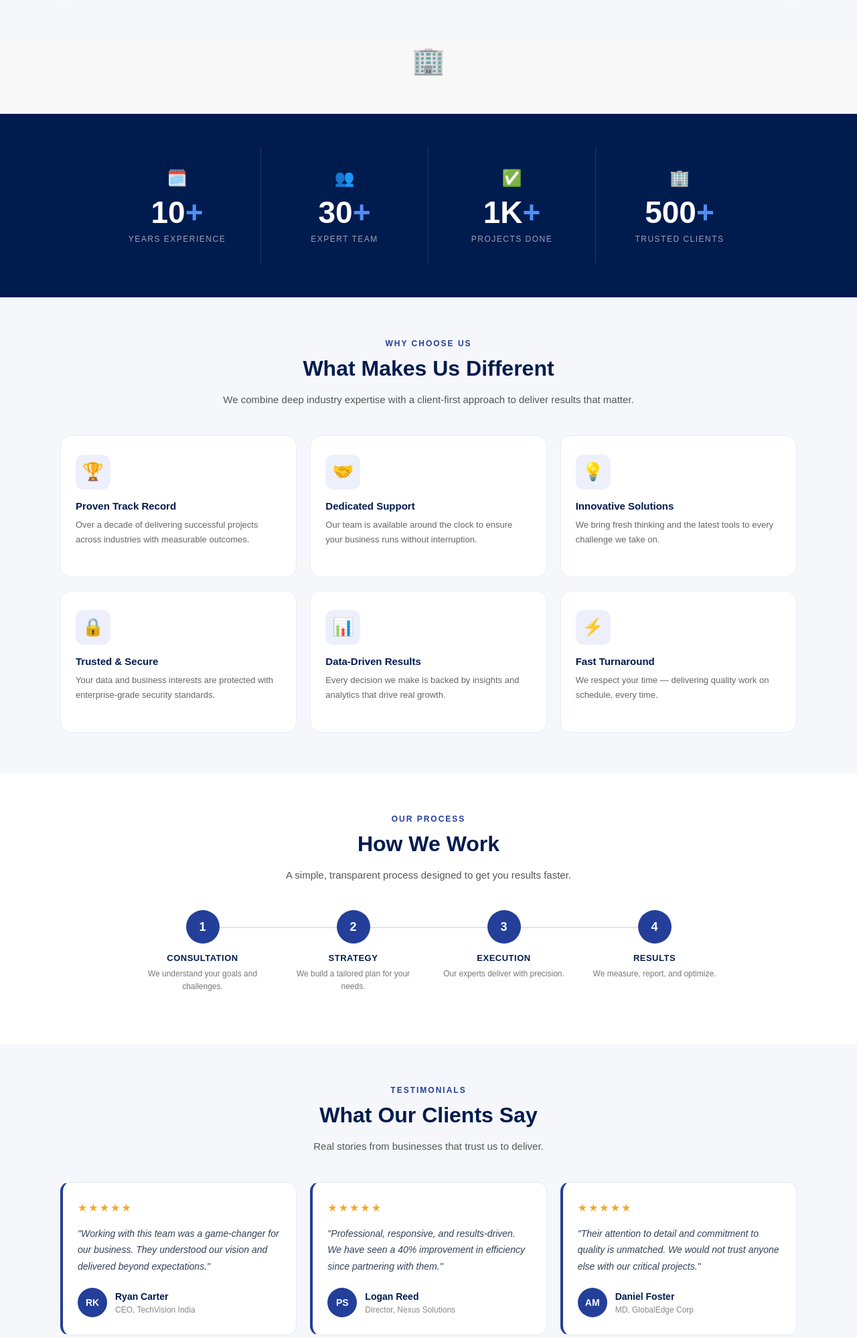
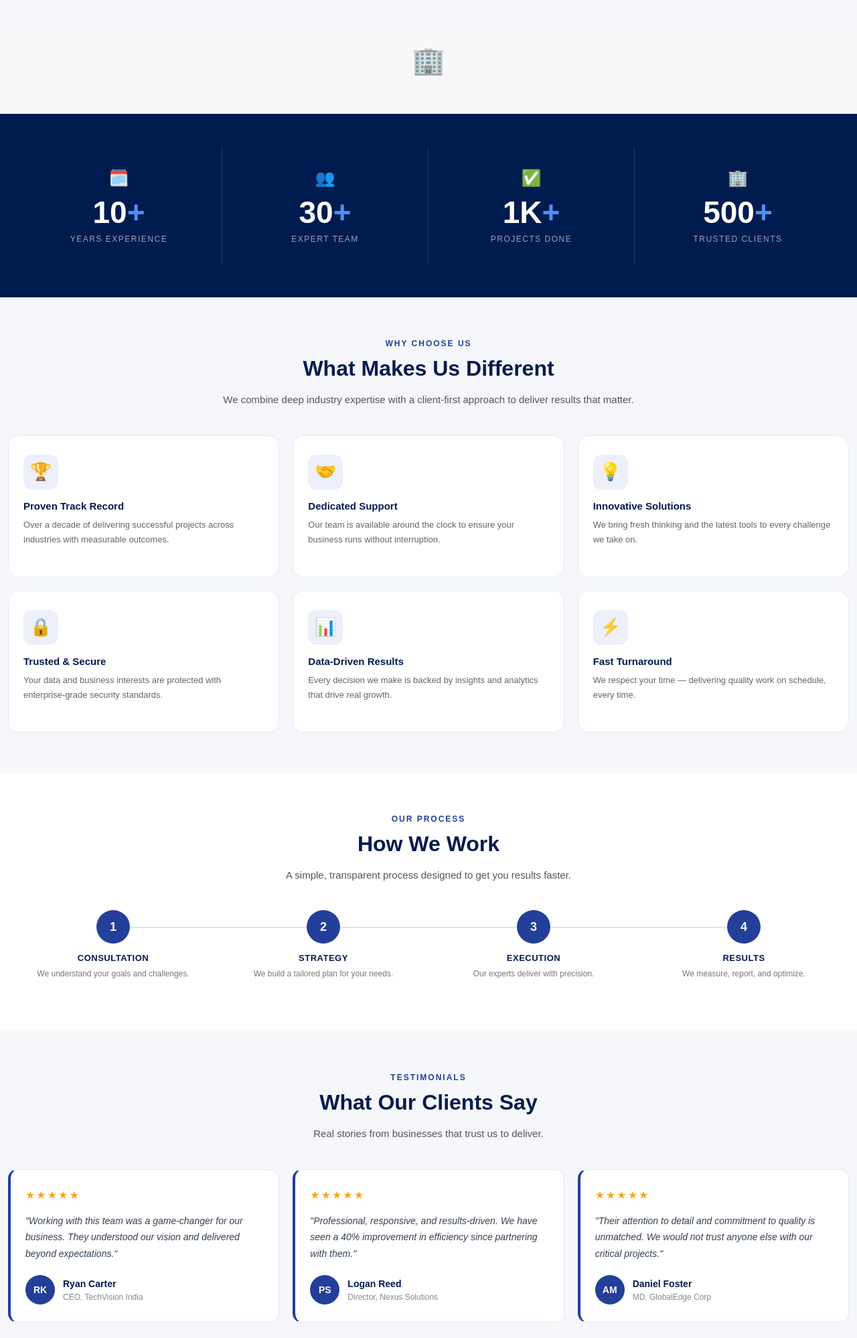
Before and after one commit to MRTrixx-services/newfactnew, a Django app: page / in a window 1280 px wide. Shown: the part 75-2073 px from the top of the page at 67% size. Run offline with Django 5.2, Linux system fonts and the light colour scheme; data that the repository does not hold is empty.

Commit message:
Productionts

```diff
--- a/home/static/home/css/style.css
+++ b/home/static/home/css/style.css
@@ -40,7 +40,7 @@ body{
 }
 
 .home-content{
-    max-width: 1300px;
+    max-width: 2300px;
     font-size: 17px;
     line-height: 1.8;
     color: #222;
@@ -369,7 +369,7 @@ body.modal-open{
 .stats-inner {
     display: grid;
     grid-template-columns: repeat(4, 1fr);
-    max-width: 1000px;
+    max-width: 2300px;
     margin: 0 auto;
 }
 
@@ -421,7 +421,7 @@ body.modal-open{
     display: grid;
     grid-template-columns: repeat(3, 1fr);
     gap: 20px;
-    max-width: 1100px;
+    max-width: 2300px;
     margin: 0 auto;
     text-align: left;
 }
@@ -475,7 +475,7 @@ body.modal-open{
 
 .process-steps {
     display: flex;
-    max-width: 900px;
+    max-width: 2300px;
     margin: 0 auto;
 }
 
@@ -544,7 +544,7 @@ body.modal-open{
     display: grid;
     grid-template-columns: repeat(3, 1fr);
     gap: 20px;
-    max-width: 1100px;
+    max-width: 2300px;
     margin: 0 auto;
     text-align: left;
 }
@@ -617,7 +617,7 @@ body.modal-open{
     gap: 12px;
     flex-wrap: wrap;
     justify-content: center;
-    max-width: 1000px;
+    max-width: 2300px;
     margin: 20px auto 0;
 }
 
@@ -637,8 +637,10 @@ body.modal-open{
 
 .cta-section {
     background: #233f99;
+
     padding: 60px 24px;
     text-align: center;
+
 }
 
 .cta-section h2 {
```
